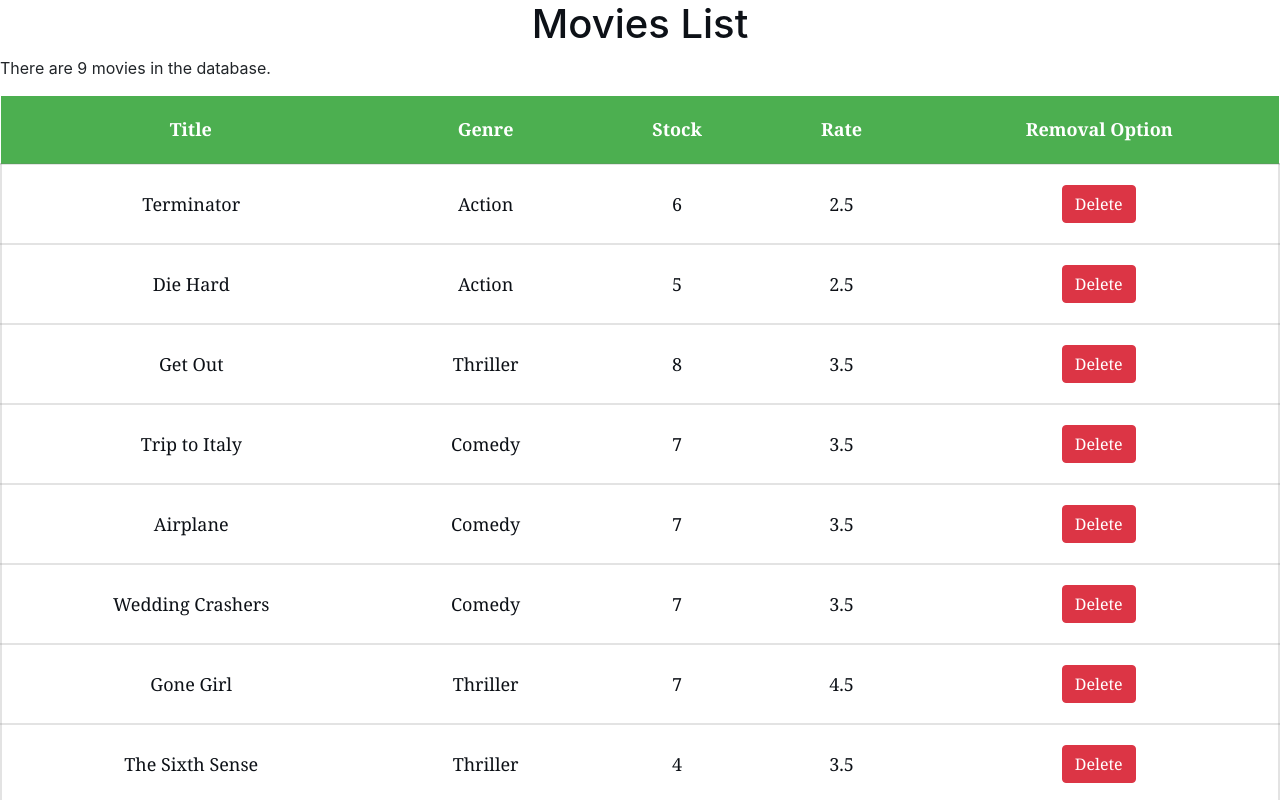
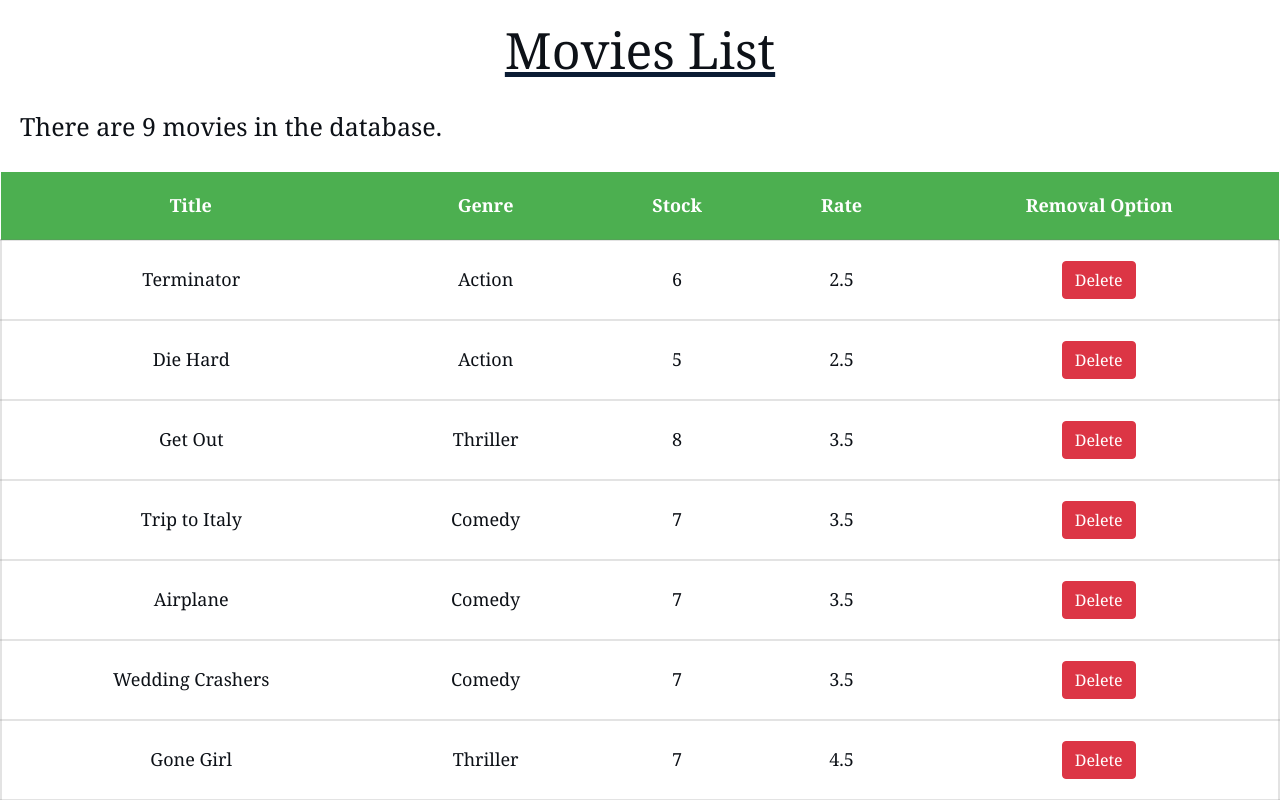
Before and after one commit to Abhijeet-KC/vidly, a React (Create React App) app: page / in a window 1280 px wide. Shown: the top 800 px of the page. Built offline with nearby package versions, Linux system fonts and the light colour scheme.

Commit message:
css also added

```diff
--- a/src/components/formovies.css
+++ b/src/components/formovies.css
@@ -26,8 +26,22 @@ td{
 }
 
 h1{
+    text-emphasis: bold;
+    text-decoration: underline solid rgb(11, 28, 52);
+    padding: 20px;
     text-align: center;
+    font-family: Georgia, 'Times New Roman', Times, serif;
+    font-size: 50px;
     color: rgb(13, 17, 23);
     border-top: 10px;
     border-bottom: 10px;
 }
+
+p{
+    padding-left: 20px;
+    padding-bottom: 10px;
+    text-align: left;
+    color: rgb(13, 17, 23);
+    font-size: 25px;
+    font-family: Georgia, 'Times New Roman', Times, serif;
+}
```
